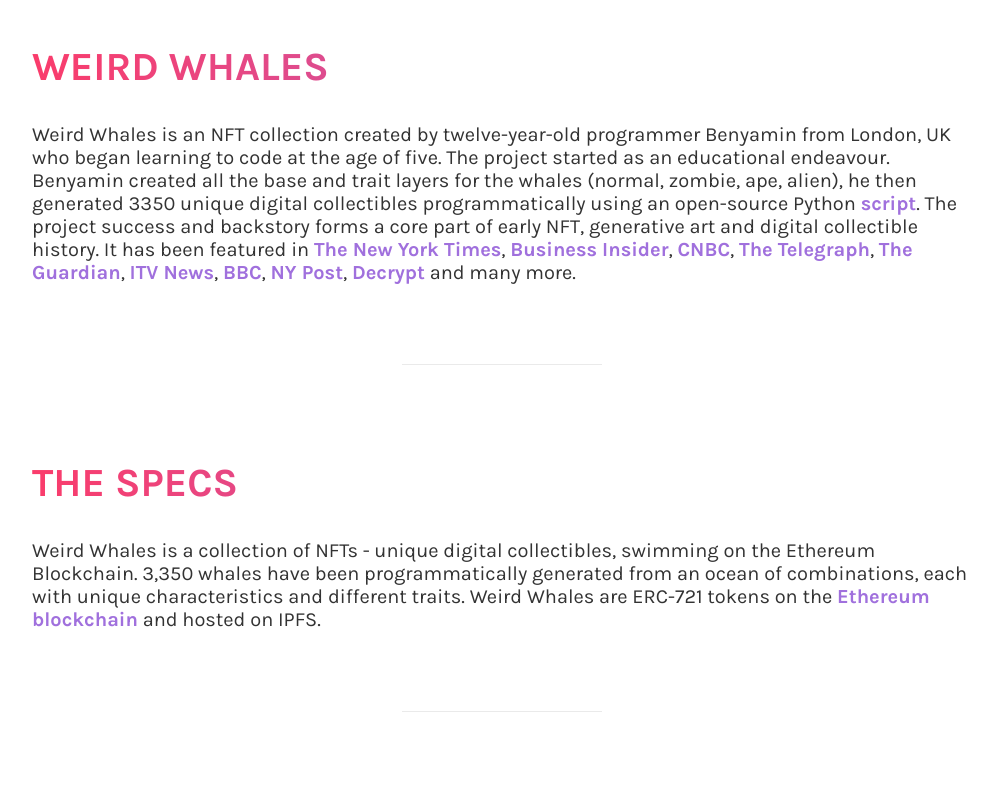
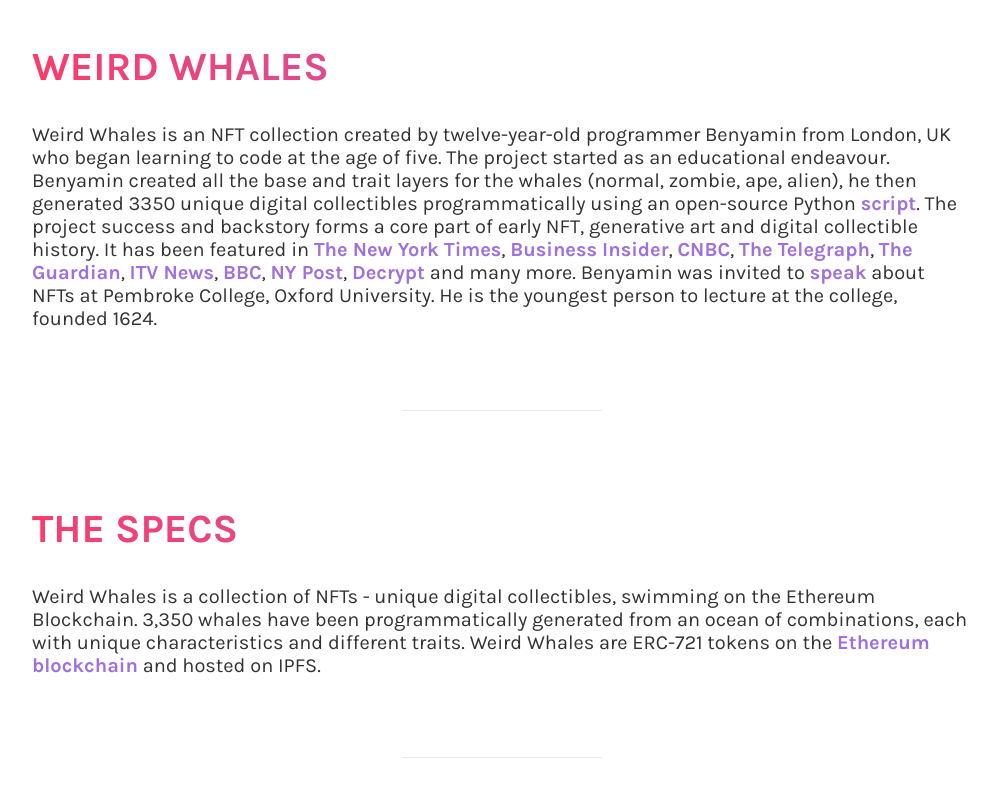
Before and after one commit to Weird-Whales/website, a Next.js app: page / in a window 1280 px wide. Shown: the part 1620-2420 px from the top of the page, without its empty margins (138-1135 px from the left). Built offline with nearby package versions, Linux system fonts and the light colour scheme.

Commit message:
Added Oxford Talk information

```diff
--- a/pages/index.tsx
+++ b/pages/index.tsx
@@ -264,7 +264,16 @@ const Home: NextPage<ServerHydratedProps> = ({ randomWhaleIDs }) => {
               >
                 Decrypt
               </a>{' '}
-              and many more.
+              and many more. Benyamin was invited to{' '}
+              <a
+                className={styles.subTextLink}
+                target="_blank"
+                href="https://youtu.be/XHUWaLcLau8"
+              >
+                speak
+              </a>{' '}
+              about NFTs at Pembroke College, Oxford University. He is the
+              youngest person to lecture at the college, founded 1624.
             </p>
           </Container>
         </Section>
```
